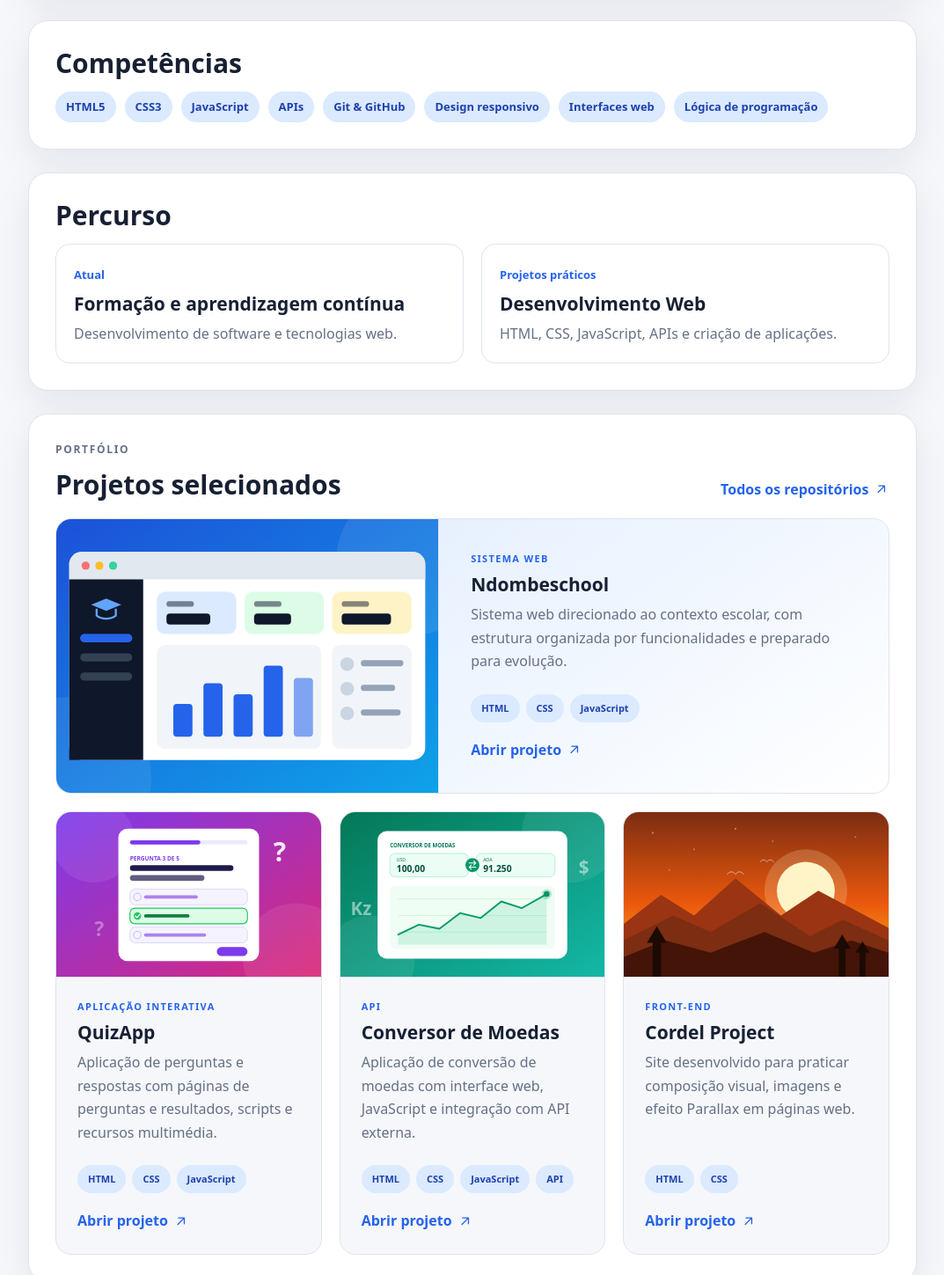
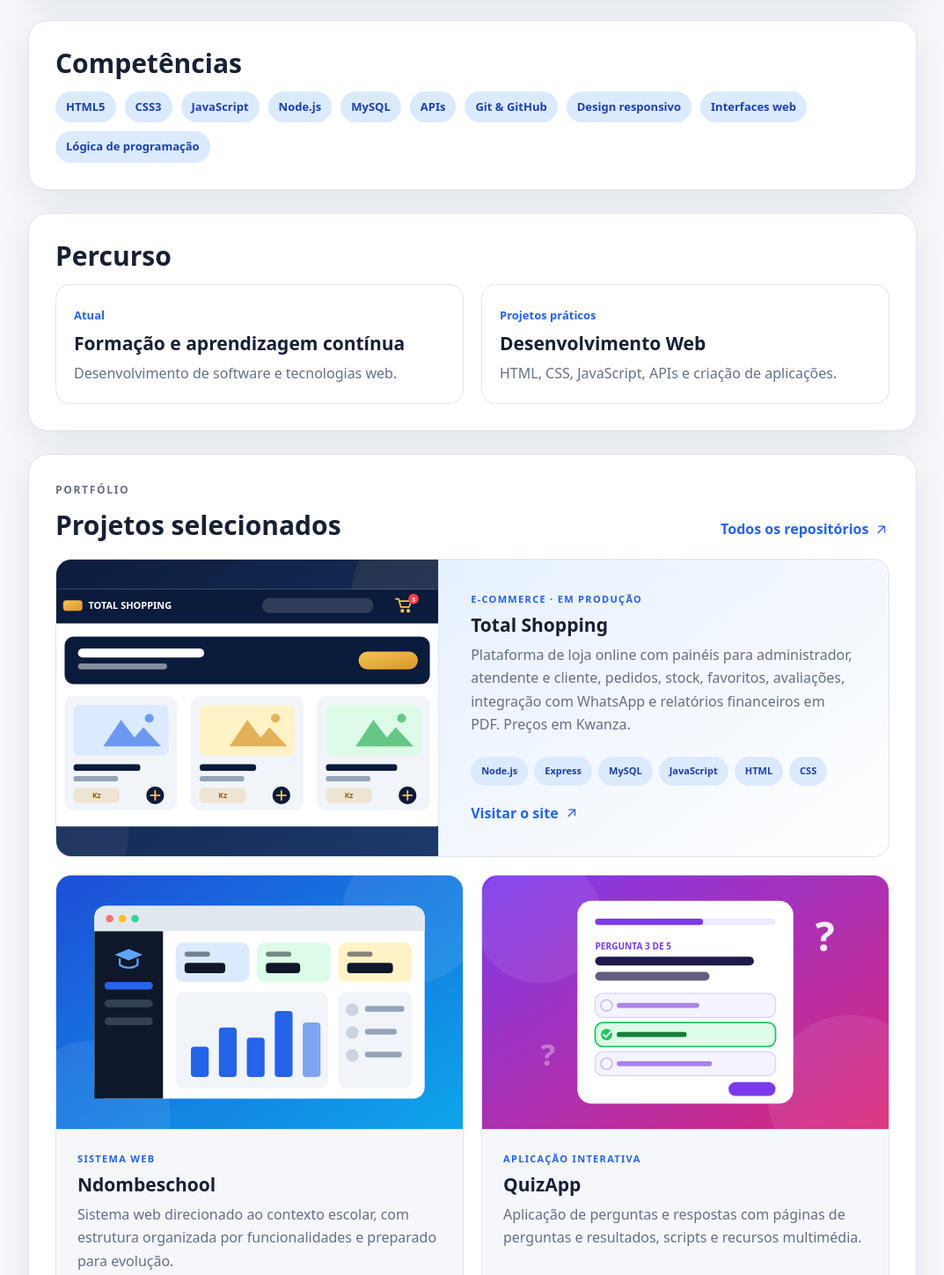
Before and after one commit to KevinNtomeno/Projecto-Final-Curso-HTML-CSS, a plain HTML site: page index.html in a window 1280 px wide. Shown: the part 829-2278 px from the top of the page at 88% size, without its empty margins (103-1176 px from the left). Drawn offline with Linux system fonts and the light colour scheme.

Commit message:
Mudancas

```diff
--- a/index.html
+++ b/index.html
@@ -53,7 +53,7 @@
 
 <main id="conteudo">
 <section id="inicio" class="hero">
-  <img class="avatar" src="projeto-portfolio-assets/imagens/perfil.svg" alt="Avatar de Kevin Ntomeno" width="120" height="120">
+  <img class="avatar" src="projeto-portfolio-assets/imagens/perfil.png" alt="Kevin Ntomeno" width="120" height="120">
   <p class="eyebrow">ESTUDANTE · DESENVOLVEDOR DE SOFTWARE</p>
   <h1>Kevin Ntomeno</h1>
   <p class="resumo">Transformo problemas reais em soluções digitais, com foco em desenvolvimento web, JavaScript, APIs e interfaces funcionais.</p>
@@ -71,7 +71,7 @@
 <section id="competencias" class="bloco">
   <h2>Competências</h2>
   <ul class="competencias">
-    <li>HTML5</li><li>CSS3</li><li>JavaScript</li><li>APIs</li><li>Git &amp; GitHub</li><li>Design responsivo</li><li>Interfaces web</li><li>Lógica de programação</li>
+    <li>HTML5</li><li>CSS3</li><li>JavaScript</li><li>Node.js</li><li>MySQL</li><li>APIs</li><li>Git &amp; GitHub</li><li>Design responsivo</li><li>Interfaces web</li><li>Lógica de programação</li>
   </ul>
 </section>
 
@@ -90,6 +90,10 @@
   </div>
   <div class="projetos">
     <article class="projeto destaque">
+      <img src="projeto-portfolio-assets/imagens/capa-totalshopping.svg" alt="Loja online Total Shopping" width="640" height="400" loading="lazy" decoding="async">
+      <div class="corpo"><span>E-COMMERCE · EM PRODUÇÃO</span><h3>Total Shopping</h3><p>Plataforma de loja online com painéis para administrador, atendente e cliente, pedidos, stock, favoritos, avaliações, integração com WhatsApp e relatórios financeiros em PDF. Preços em Kwanza.</p><div class="tags"><b>Node.js</b><b>Express</b><b>MySQL</b><b>JavaScript</b><b>HTML</b><b>CSS</b></div><a class="link-icone" href="https://totalshopping.store/login" target="_blank" rel="noopener noreferrer">Visitar o site<svg class="ico"><use href="#i-arrow"/></svg></a></div>
+    </article>
+    <article class="projeto">
       <img src="projeto-portfolio-assets/imagens/capa-ndombeschool.svg" alt="Painel de gestão escolar do Ndombeschool" width="640" height="400" loading="lazy" decoding="async">
       <div class="corpo"><span>SISTEMA WEB</span><h3>Ndombeschool</h3><p>Sistema web direcionado ao contexto escolar, com estrutura organizada por funcionalidades e preparado para evolução.</p><div class="tags"><b>HTML</b><b>CSS</b><b>JavaScript</b></div><a class="link-icone" href="https://github.com/KevinNtomeno/ndombeschool" target="_blank" rel="noopener noreferrer">Abrir projeto<svg class="ico"><use href="#i-arrow"/></svg></a></div>
     </article>
--- a/projeto-portfolio-assets/estilos/style.css
+++ b/projeto-portfolio-assets/estilos/style.css
@@ -128,7 +128,6 @@
 /* ===== Responsivo ===== */
 /* Ecrãs largos: projeto em destaque ocupa a largura toda, imagem ao lado */
 @media (min-width:900px){
-  .projetos{grid-template-columns:repeat(3,minmax(0,1fr))}
   .projeto.destaque{grid-column:1/-1;flex-direction:row}
   .projeto.destaque img{width:46%;height:auto;aspect-ratio:auto;min-height:100%;border-bottom:0;border-right:1px solid var(--line)}
   .projeto.destaque .corpo{justify-content:center;padding:clamp(24px,3.5vw,36px)}
```
Also changed, not shown: README.txt, projeto-portfolio-assets/imagens/capa-totalshopping.svg (added), projeto-portfolio-assets/imagens/perfil.png (added).
